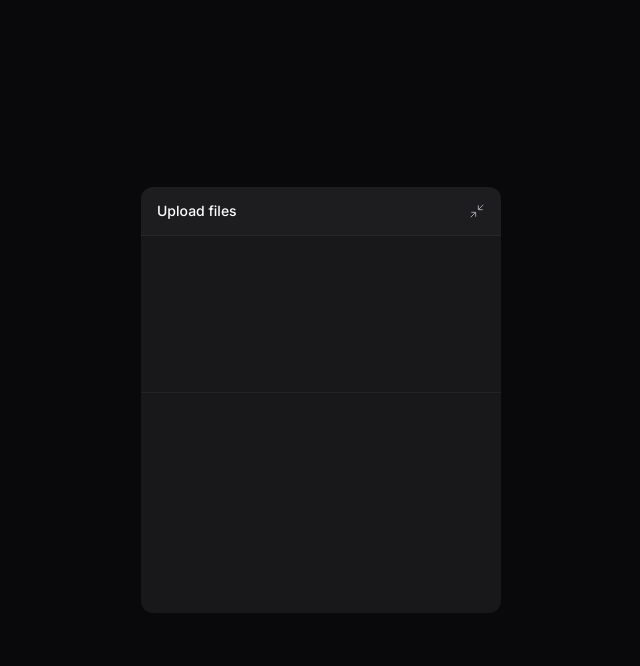
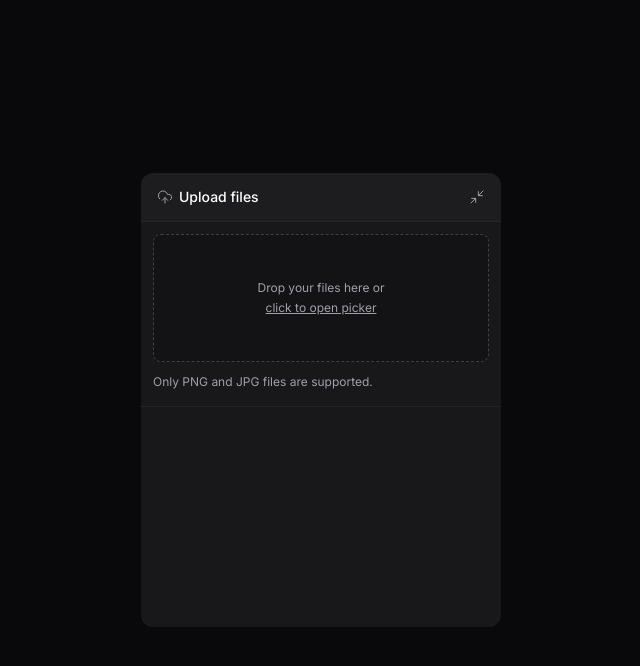
Before and after one commit to AurinoJunior/upload-widget-web, a React (Vite) app: page / in a window 1280 px wide. Both pictures are taken after a click on the button "Upload files". Shown: the top 666 px of the page, without its empty margins (319-959 px from the left). Built offline with nearby package versions, Linux system fonts and the light colour scheme.

Commit message:
Componentes: Dropzone & Title

```diff
--- a/package.json
+++ b/package.json
@@ -15,6 +15,7 @@
     "lucide-react": "0.509.0",
     "react": "19.1.0",
     "react-dom": "19.1.0",
+    "react-dropzone": "14.3.8",
     "tailwind-variants": "1.0.0",
     "tailwindcss": "4.1.5"
   },
--- a/src/components/upload-widget/upload-widget-dropzone.tsx
+++ b/src/components/upload-widget/upload-widget-dropzone.tsx
@@ -1,3 +1,33 @@
+import { useDropzone } from "react-dropzone";
+
 export function UploadWidgetDropzone() {
-  return <div className="px-3 h-32"></div>;
+  const { getRootProps, getInputProps, isDragActive } = useDropzone({
+    multiple: true,
+    accept: {
+      "image/jpeg": [],
+      "image/png": [],
+    },
+    onDrop(acceptedFiles) {
+      console.log(acceptedFiles);
+    },
+  });
+
+  return (
+    <div className="px-3 flex flex-col gap-3">
+      <div
+        data-active={isDragActive} // Estilização condicional no tailwind Ex: data-[active=true]:bg-indigo-500
+        className="cursor-pointer text-zinc-400 bg-black/20 p-5 rounded-lg border border-zinc-700 border-dashed h-32 flex flex-col items-center justify-center gap-1 hover:border-zinc-600 transition-colors data-[active=true]:bg-indigo-500/10 data-[active=true]:border-indigo-500"
+        {...getRootProps()}
+      >
+        <input type="file" {...getInputProps()} />
+
+        <span className="text-xs">Drop your files here or</span>
+        <span className="text-xs underline">click to open picker</span>
+      </div>
+
+      <span className="text-xs text-zinc-400">
+        Only PNG and JPG files are supported.
+      </span>
+    </div>
+  );
 }
--- a/src/components/upload-widget/upload-widget-header.tsx
+++ b/src/components/upload-widget/upload-widget-header.tsx
@@ -2,11 +2,12 @@
 
 import { Minimize2 } from "lucide-react";
 import { Button } from "../ui/button";
+import { UploadWidgetTitle } from "./upload-widget-title";
 
 export function UploadWidgetHeader() {
   return (
     <div className="w-full px-4 py-2 bg-white/2 border-zinc-800 border-b flex items-center justify-between">
-      <span className="text-sm font-medium">Upload files</span>
+      <UploadWidgetTitle />
 
       <Collapsible.Trigger asChild>
         <Button size="icon" className="-mr-2">
--- a/src/components/upload-widget/upload-widget-minimized-button.tsx
+++ b/src/components/upload-widget/upload-widget-minimized-button.tsx
@@ -1,10 +1,11 @@
 import * as Collapsible from "@radix-ui/react-collapsible";
 import { Maximize2 } from "lucide-react";
+import { UploadWidgetTitle } from "./upload-widget-title";
 
 export function UploadWidgetMinimizedButton() {
   return (
-    <Collapsible.Trigger className="group w-full bg-white/2 py-3 px-5 flex items-center justify-between cursor-pointer">
-      <span className="text-sm font-medium">Upload files</span>
+    <Collapsible.Trigger className="group w-full bg-white/2 py-2 px-4 flex items-center justify-between cursor-pointer">
+      <UploadWidgetTitle />
 
       <Maximize2
         strokeWidth={1.5}
--- /dev/null
+++ b/src/components/upload-widget/upload-widget-title.tsx
@@ -0,0 +1,10 @@
+import { UploadCloud } from "lucide-react";
+
+export function UploadWidgetTitle() {
+  return (
+    <div className="flex items-center gap-1.5 text-sm font-medium">
+      <UploadCloud className="size-4 text-zinc-400" strokeWidth={1.5} />
+      <span>Upload files</span>
+    </div>
+  );
+}
```
Also changed, not shown: 1 other file (tests, documents, lock files or other folders).
